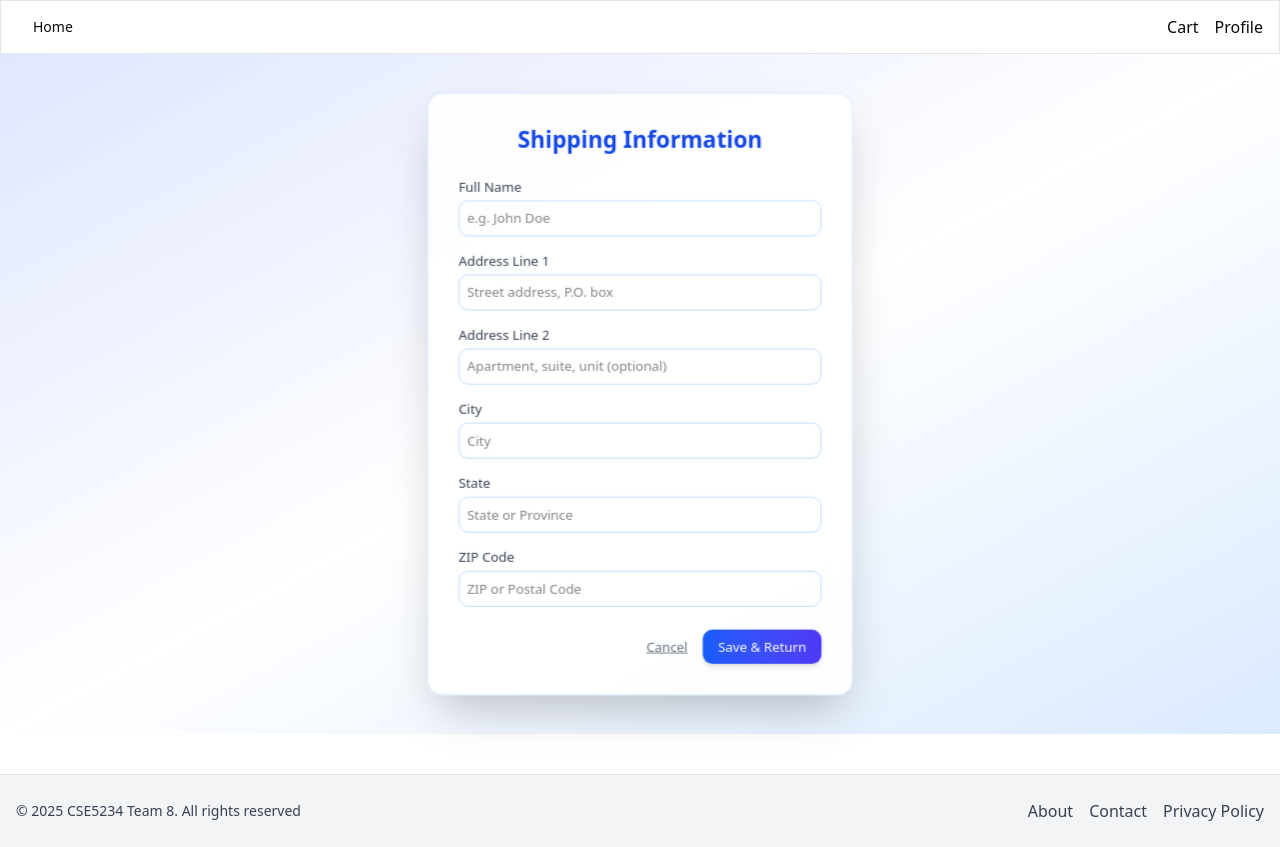
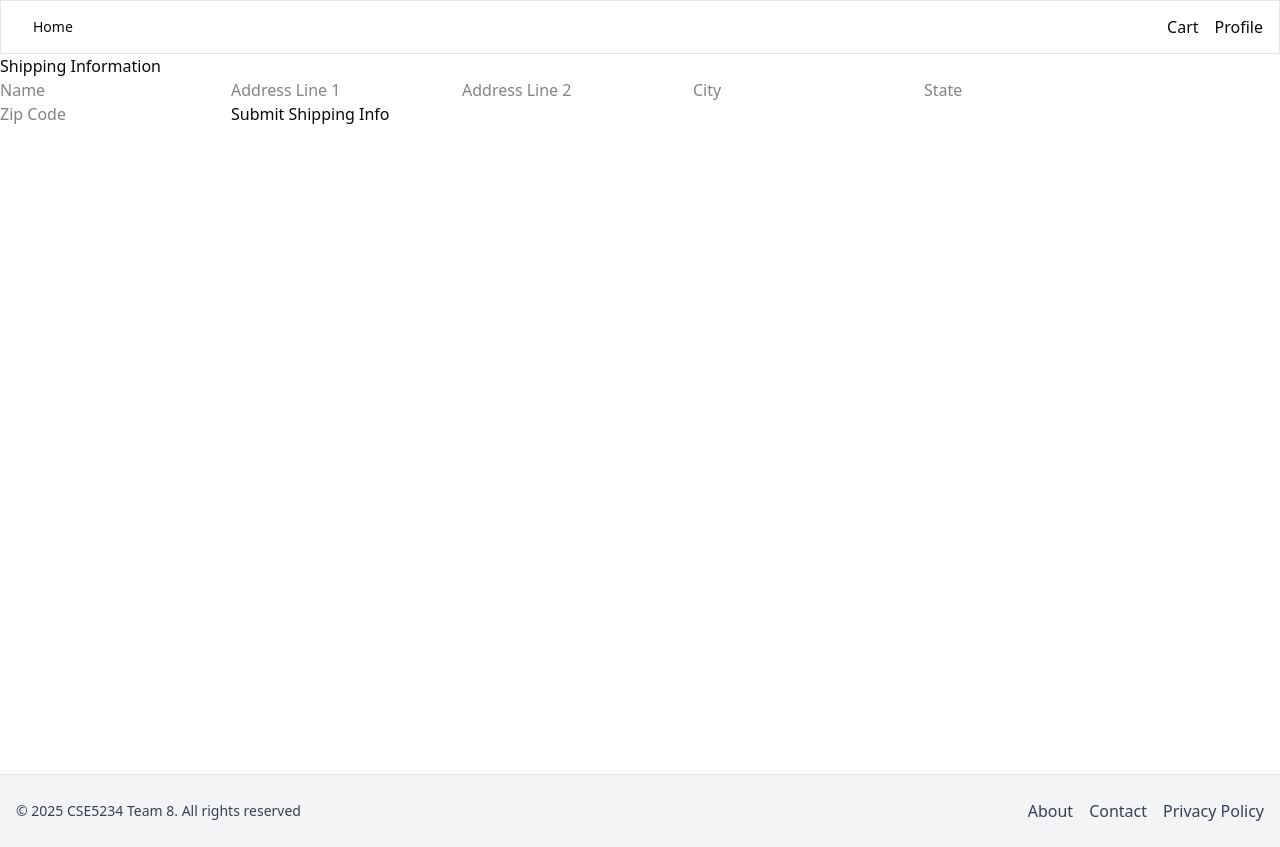
Before and after one commit to Royalross/CSE-5234-Lab, a Next.js app: page /purchase/shippingEntry in a window 1280 px wide. Built offline with nearby package versions, Linux system fonts and the light colour scheme.

Commit message:
update shippingEntry on planB

```diff
--- a/app/purchase/shippingEntry/page.tsx
+++ b/app/purchase/shippingEntry/page.tsx
@@ -1,6 +1,6 @@
 "use client";
 
-import { useEffect, useState, type ChangeEvent } from "react";
+import { useState, type ChangeEvent } from "react";
 import { useRouter } from "next/navigation";
 
 type ShippingForm = {
@@ -14,6 +14,7 @@ type ShippingForm = {
 
 export default function ShippingEntry() {
   const router = useRouter();
+
   const [form, setForm] = useState<ShippingForm>({
     name: "",
     address1: "",
@@ -23,146 +24,106 @@ export default function ShippingEntry() {
     zip: "",
   });
 
-  // load existing shippingInfo (if any)
-  useEffect(() => {
-    try {
-      const saved = localStorage.getItem("shippingInfo");
-      if (saved) {
-        const parsed = JSON.parse(saved) as Partial<ShippingForm>;
-        setForm((prev) => ({
-          ...prev,
-          ...parsed,
-        }));
+  // Handle input changes
+  function handleChange(e: ChangeEvent<HTMLInputElement>) {
+    setForm({
+      ...form,
+      [e.target.name]: e.target.value,
+    });
   }
-    } catch (e) {
-      console.warn("Failed to load shippingInfo from storage", e);
+
+  // Submit form → Call AWS API Gateway → Lambda → RDS
+  async function handleSubmit(e: React.FormEvent) {
+    e.preventDefault();
+
+    //  API Gateway base URL
+    const baseUrl = process.env.NEXT_PUBLIC_SHIPPING_SERVICE_URL;
+
+    if (!baseUrl) {
+      alert("Shipping service URL not configured!");
+      return;
     }
-  }, []);
 
-  const handleChange = (e: ChangeEvent<HTMLInputElement>) => {
-    const { name, value } = e.target;
-    setForm((prev) => ({ ...prev, [name]: value }));
+    const payload = {
+      address1: form.address1,
+      address2: form.address2,
+      city: form.city,
+      state: form.state,
+      country: "US",
+      postal_code: form.zip,
+      email: `${form.name || "user"}@example.com`, // if no email, generate a dummy one
     };
 
-  const handleSaveAndReturn = (e: React.FormEvent) => {
-    e.preventDefault();
-    localStorage.setItem("shippingInfo", JSON.stringify(form));
-    router.push("/purchase/viewOrder");
-  };
+    try {
+      const res = await fetch(`${baseUrl}/shipping`, {
+        method: "POST",
+        headers: { "Content-Type": "application/json" },
+        body: JSON.stringify(payload),
+      });
 
-  const handleCancel = () => {
-    router.push("/purchase/viewOrder");
-  };
+      const data = await res.json();
+
+      if (!res.ok) {
+        console.log("Error:", data);
+        alert("Failed to submit shipping info");
+        return;
+      }
+
+      console.log("SUCCESS:", data);
+      alert("Shipping info submitted successfully!");
+
+      // Navigate to the next page
+      router.push("/purchase/viewConfirmation");
+    } catch (err) {
+      console.error("Shipping error:", err);
+      alert("Network error");
+    }
+  }
 
   return (
-    <div className="flex items-center justify-center min-h-[calc(100vh-120px)] bg-gradient-to-br from-indigo-100 via-white to-blue-100">
-      <div className="bg-white/90 backdrop-blur-md shadow-2xl rounded-2xl p-8 w-full max-w-md border border-blue-100 scale-95">
-        <h1 className="text-2xl font-bold text-center mb-6 text-blue-700">
-          Shipping Information
-        </h1>
+    <div>
+      <h1>Shipping Information</h1>
 
-        <form onSubmit={handleSaveAndReturn} className="space-y-4">
-          <div className="flex flex-col">
-            <label className="text-gray-700 text-sm font-medium mb-1">
-              Full Name
-            </label>
+      <form onSubmit={handleSubmit}>
         <input
           name="name"
-              placeholder="e.g. John Doe"
+          placeholder="Name"
           value={form.name}
           onChange={handleChange}
-              autoComplete="off"
-              className="p-2 border border-blue-200 focus:border-blue-500 rounded-lg text-sm outline-none transition-all"
         />
-          </div>
-
-          <div className="flex flex-col">
-            <label className="text-gray-700 text-sm font-medium mb-1">
-              Address Line 1
-            </label>
         <input
           name="address1"
-              placeholder="Street address, P.O. box"
+          placeholder="Address Line 1"
           value={form.address1}
           onChange={handleChange}
-              autoComplete="off"
-              className="p-2 border border-blue-200 focus:border-blue-500 rounded-lg text-sm outline-none transition-all"
         />
-          </div>
-
-          <div className="flex flex-col">
-            <label className="text-gray-700 text-sm font-medium mb-1">
-              Address Line 2
-            </label>
         <input
           name="address2"
-              placeholder="Apartment, suite, unit (optional)"
+          placeholder="Address Line 2"
           value={form.address2}
           onChange={handleChange}
-              autoComplete="off"
-              className="p-2 border border-blue-200 focus:border-blue-500 rounded-lg text-sm outline-none transition-all"
         />
-          </div>
-
-          <div className="flex flex-col">
-            <label className="text-gray-700 text-sm font-medium mb-1">
-              City
-            </label>
         <input
           name="city"
           placeholder="City"
           value={form.city}
           onChange={handleChange}
-              autoComplete="off"
-              className="p-2 border border-blue-200 focus:border-blue-500 rounded-lg text-sm outline-none transition-all"
         />
-          </div>
-
-          <div className="flex flex-col">
-            <label className="text-gray-700 text-sm font-medium mb-1">
-              State
-            </label>
         <input
           name="state"
-              placeholder="State or Province"
+          placeholder="State"
           value={form.state}
           onChange={handleChange}
-              autoComplete="off"
-              className="p-2 border border-blue-200 focus:border-blue-500 rounded-lg text-sm outline-none transition-all"
         />
-          </div>
-
-          <div className="flex flex-col">
-            <label className="text-gray-700 text-sm font-medium mb-1">
-              ZIP Code
-            </label>
         <input
           name="zip"
-              placeholder="ZIP or Postal Code"
+          placeholder="Zip Code"
           value={form.zip}
           onChange={handleChange}
-              autoComplete="off"
-              className="p-2 border border-blue-200 focus:border-blue-500 rounded-lg text-sm outline-none transition-all"
         />
-          </div>
 
-          <div className="flex justify-end gap-4 mt-6">
-            <button
-              type="button"
-              onClick={handleCancel}
-              className="text-gray-500 text-sm underline"
-            >
-              Cancel
-            </button>
-            <button
-              type="submit"
-              className="px-4 py-2 bg-gradient-to-r from-blue-600 to-indigo-600 hover:from-blue-700 hover:to-indigo-700 text-white rounded-lg text-sm font-medium shadow-md transition-all"
-            >
-              Save &amp; Return
-            </button>
-          </div>
+        <button type="submit">Submit Shipping Info</button>
       </form>
-      </div>
     </div>
   );
 }
```
Lines whose indentation alone changed are shown as unchanged.
